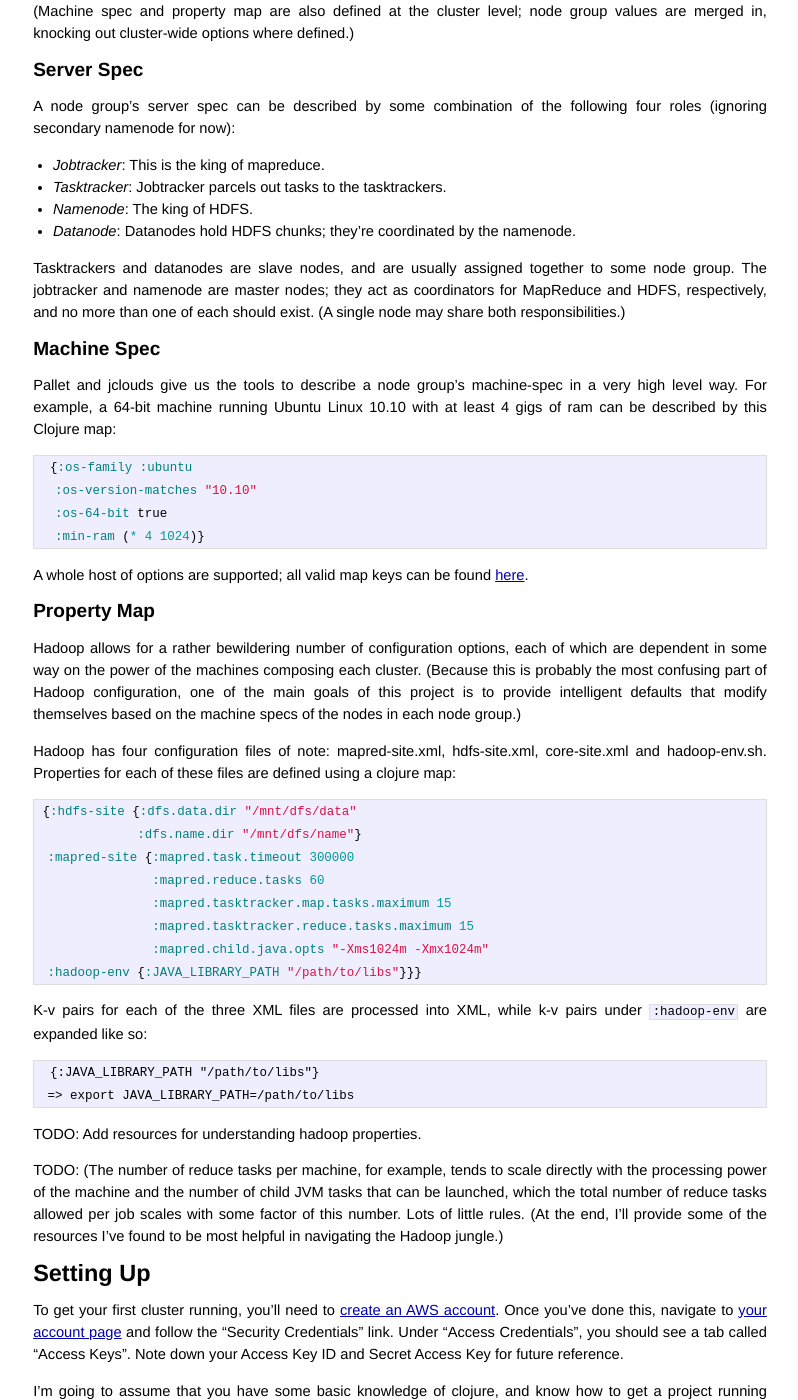
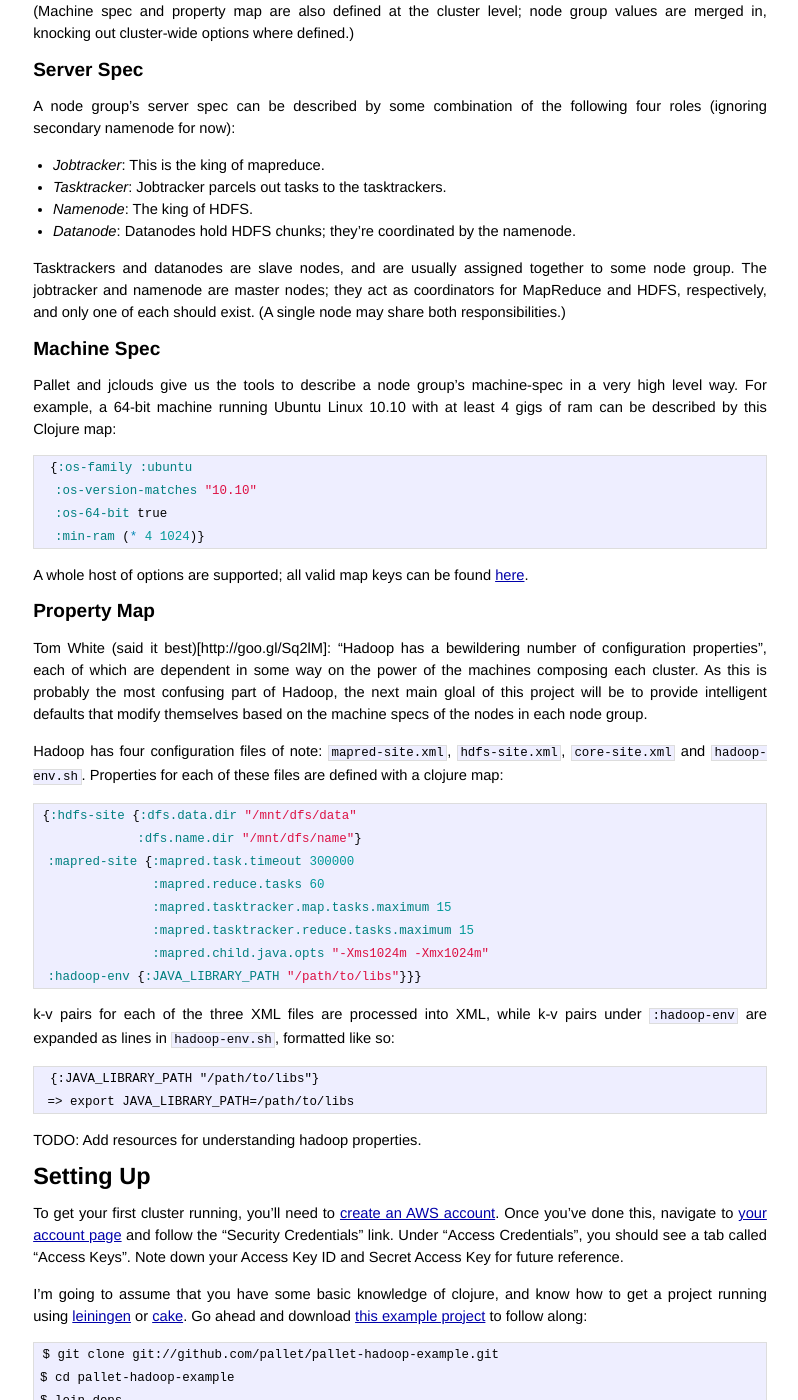
Before and after one commit to sritchie/sritchie.github.io, a Jekyll site: the page built from _posts/2011-05-31-hadoop-on-pallet.md, in a window 1280 px wide and 1400 px high, scrolled down 879 px. Shown: the whole window, without its empty margins (240-1038 px from the left). Built offline with Jekyll 4.4.1, drawn with Linux system fonts in a browser that asks for light colours; Markdown is read by kramdown in place of the engine named in the settings; some of the changed text lies outside the part shown.

Commit message:
More changes.

```diff
--- a/_posts/2011-05-31-hadoop-on-pallet.md
+++ b/_posts/2011-05-31-hadoop-on-pallet.md
@@ -10,7 +10,7 @@ title: Simple Hadoop Clusters
 
 # Introducing Pallet-Hadoop #
 
-I'm very excited to announce [Pallet-Hadoop](https://github.com/pallet/pallet-hadoop), a configuration library for Apache's [Hadoop](http://hadoop.apache.org/), written in Clojure. For simple, quick instructions on getting your first Hadoop cluster running on EC2, head over to the [Pallet-Hadoop Example Project](https://github.com/pallet/pallet-hadoop-example) and follow along with the README. For a more in-depth discussion, read on.
+I'm very excited to announce [Pallet-Hadoop](https://github.com/pallet/pallet-hadoop), a configuration library written in Clojure for Apache's [Hadoop](http://hadoop.apache.org/). For simple, quick instructions on getting your first Hadoop cluster running on EC2, head over to the [Pallet-Hadoop Example Project](https://github.com/pallet/pallet-hadoop-example) and follow along with the README. For a more in-depth discussion, read on.
 
 ## Background ##
 
@@ -44,7 +44,7 @@ A node group's server spec can be described by some combination of the following
 * *Namenode*:    The king of HDFS.
 * *Datanode*:    Datanodes hold HDFS chunks; they're coordinated by the namenode.
 
-Tasktrackers and datanodes are slave nodes, and are usually assigned together to some node group. The jobtracker and namenode are master nodes; they act as coordinators for MapReduce and HDFS, respectively, and no more than one of each should exist. (A single node may share both responsibilities.)
+Tasktrackers and datanodes are slave nodes, and are usually assigned together to some node group. The jobtracker and namenode are master nodes; they act as coordinators for MapReduce and HDFS, respectively, and only one of each should exist. (A single node may share both responsibilities.)
 
 ##### Machine Spec ####
 
@@ -61,9 +61,10 @@ A whole host of options are supported; all valid map keys can be found [here](ht
 
 ##### Property Map ####
 
-Hadoop allows for a rather bewildering number of configuration options, each of which are dependent in some way on the power of the machines composing each cluster. (Because this is probably the most confusing part of Hadoop configuration, one of the main goals of this project is to provide intelligent defaults that modify themselves based on the machine specs of the nodes in each node group.)
 
-Hadoop has four configuration files of note: mapred-site.xml, hdfs-site.xml, core-site.xml and hadoop-env.sh. Properties for each of these files are defined using a clojure map:
+Tom White (said it best)[http://goo.gl/Sq2lM]: "Hadoop has a bewildering number of configuration properties", each of which are dependent in some way on the power of the machines composing each cluster. As this is probably the most confusing part of Hadoop, the next main gloal of this project will be to provide intelligent defaults that modify themselves based on the machine specs of the nodes in each node group.
+
+Hadoop has four configuration files of note: `mapred-site.xml`, `hdfs-site.xml`, `core-site.xml` and `hadoop-env.sh`. Properties for each of these files are defined with a clojure map:
 
 {% highlight clojure %}
 {:hdfs-site {:dfs.data.dir "/mnt/dfs/data"
@@ -76,15 +77,12 @@ Hadoop has four configuration files of note: mapred-site.xml, hdfs-site.xml, cor
  :hadoop-env {:JAVA_LIBRARY_PATH "/path/to/libs"}}}
 {% endhighlight %}
 
-K-v  pairs for each of the three XML files are processed into XML, while k-v pairs under `:hadoop-env` are expanded like so:
+k-v  pairs for each of the three XML files are processed into XML, while k-v pairs under `:hadoop-env` are expanded as lines in `hadoop-env.sh`, formatted like so:
 
      {:JAVA_LIBRARY_PATH "/path/to/libs"}
      => export JAVA_LIBRARY_PATH=/path/to/libs
 
 TODO: Add resources for understanding hadoop properties.
-
-TODO:
-(The number of reduce tasks per machine, for example, tends to scale directly with the processing power of the machine and the number of child JVM tasks that can be launched, which the total number of reduce tasks allowed per job scales with some factor of this number. Lots of little rules. (At the end, I'll provide some of the resources I've found to be most helpful in navigating the Hadoop jungle.)
 
 ## Setting Up ##
 
@@ -131,7 +129,7 @@ and define `ec2-service` with:
 <br/>
 ### Helper Functions ###
 
-The `pallet-hadoop-example.core` namespace has a few helper functions defined for us; let's go through it quickly.
+The `pallet-hadoop-example.core` namespace has a few helper functions defined for us. Let's go through it quickly.
 
 *Phases* are a key concept in pallet. A phase is a group of operations meant to be applied to some set of nodes. EC2 instances have the property that the bulk of their allotted [ephemeral storage](http://goo.gl/ZplJg) is mounted as `mnt/`. To use our distributed file system effectively, we must change the permissions on this drive to allow the default hadoop user to gain access.
 
```
